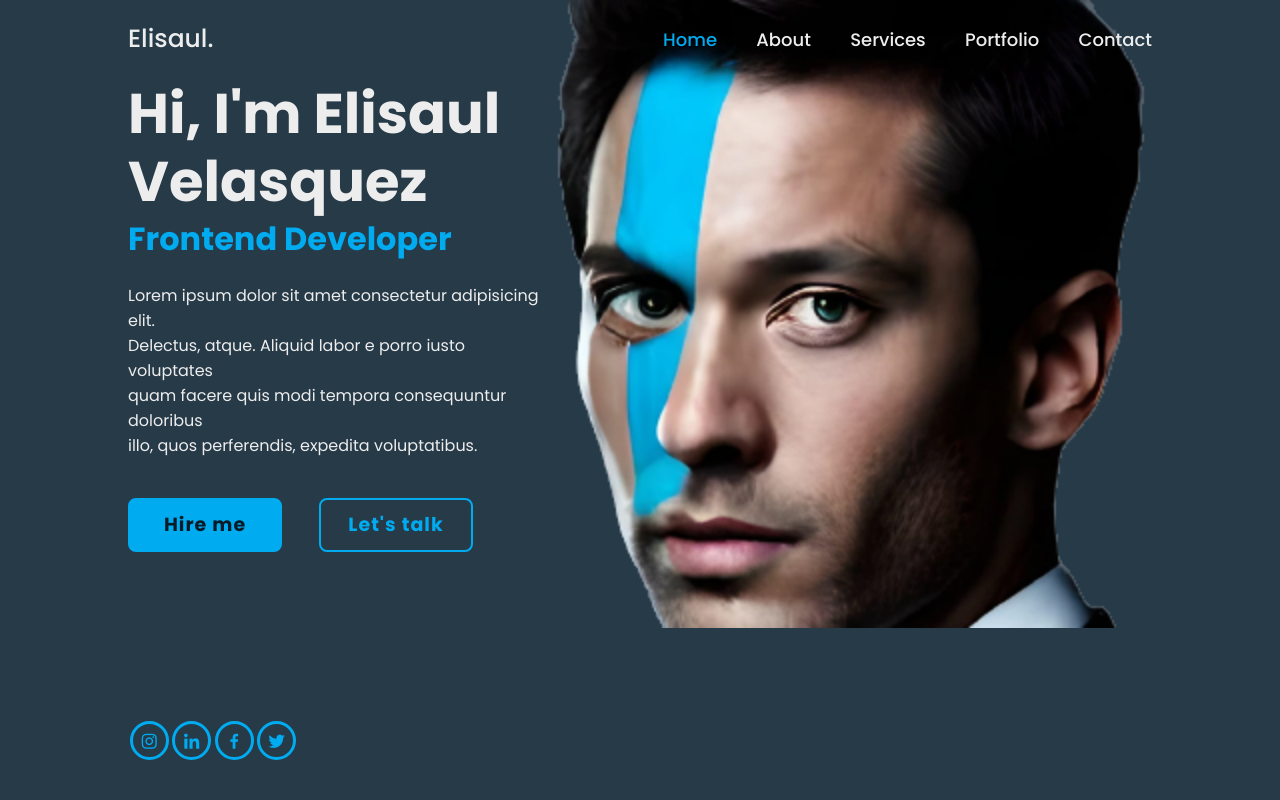
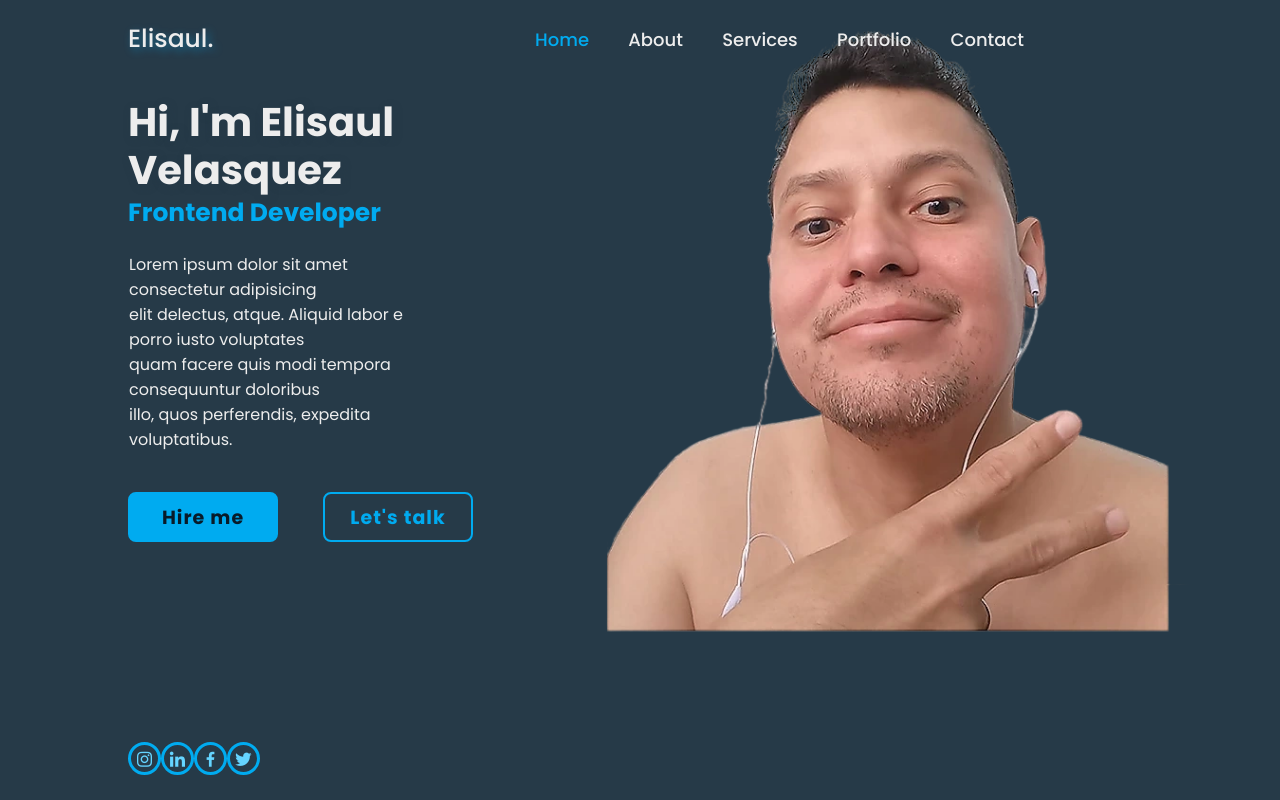
Before and after one commit to SaulDevjr/Proyecto-5-Portfolio-Website-1, a plain HTML site: page index.html in a window 1280 px wide. Drawn offline with nearby package versions, Linux system fonts and the light colour scheme; a web font is replaced by a local one.

Commit message:
Atualizando projeto 1

```diff
--- a/index.html
+++ b/index.html
@@ -27,7 +27,7 @@
             <h1>Hi, I'm Elisaul Velasquez</h1>
             <h3>Frontend Developer</h3>
             <p>Lorem ipsum dolor sit amet consectetur
-                adipisicing elit.<br>Delectus, atque. Aliquid labor
+                adipisicing <br>elit delectus, atque. Aliquid labor
                 e porro iusto voluptates<br>quam facere quis modi
                 tempora consequuntur doloribus<br> illo, quos perferendis,
                 expedita voluptatibus.</p>
@@ -44,11 +44,9 @@
             <a href="https://twitter.com/SaulKmbur"><i class='bx bxl-twitter'></i></a>
         </div>
 
-        <spam class="home-imgHover"></span>
-
+       <spam class="home-imgHover"></span>
 
     </section>
 
-
 </body>
 </html>
--- a/style.css
+++ b/style.css
@@ -1,21 +1,26 @@
-@import url('https://fonts.googleapis.com/css2?family=Poppins:wght@300;400;500;700&family=family=Sarala&display=swap');
-*{
-    margin: 0;
-    padding: 0;
-    font-family: 'Poppins', sans-serif;
+@charset "UTF-8";
+
+@import url("https://fonts.googleapis.com/css2?family=Poppins:wght@300;400;500;700&family=family=Sarala&display=swap");
+
+* {
+  margin: 0px;
+  padding: 0px;
+  font-family: "Poppins", sans-serif;
+  box-sizing: border-box;
 }
 
-body{
+body {
+  width: 100%;
+  height: 100%px;
   color: #ededed;
   background-color: #263a48;
-
 }
 
 .header {
   position: fixed;
   top: 0;
   left: 0;
-    width: 80%;
+  width: 90%;
   padding: 20px 10%;
   background: transparent;
   display: flex;
@@ -26,13 +31,15 @@ body{
 
 .logo {
   position: relative;
+  width: 40%;
   font-size: 25px;
   color: #ededed;
   text-decoration: none;
   font-weight: 500;
+  text-shadow: 3px 3px 8px #00acf073;
 }
 .logo::before {
-    content: '';
+  content: "";
   position: absolute;
   top: 0;
   right: 0;
@@ -40,49 +47,55 @@ body{
   height: 100%;
   background: #263a48;
   animation: showRight 1s ease forwards;
-    animation-delay: .4s;
-
+  animation-delay: 0.2s;
 }
-
 .navbar a {
+  width: 50%;
   font-size: 18px;
   color: #ededed;
   text-decoration: none;
   font-weight: 500;
   margin-left: 35px;
-    transition: .3s;
+  transition: 1s;
 }
 
-.navbar a:hover,
-.navbar a.active {
+.navbar a:hover {
+  color: #00abf0;
+  /*border-top: 2px solid rgba(255, 255, 255, 0.692);*/
+  width: 20px;
+  margin-bottom: 10px;
+  animation: 1s ease forwards;
+  animation-delay: 1.5s;
+}
+.navbar .active {
   color: #00abf0;
 }
-
 .home {
-    height: 100vh;
-    background: url('face3.0.png');
-    background-size: cover;
-    height: 628px;
-    background-position: center;
   display: flex;
   align-items: center;
+  width: 1200px;
+  height: 640px;
+  background: url("/yo.png") no-repeat center;
+  background-size: contain;
+  background-position: 280px 0px;
   padding: 0% 10%;
 }
 
 .home-content {
-    max-width: 600px;
+  max-width: 1000px;
 }
 
 .home-content h1 {
   position: relative;
-    font-size: 56px;
+  font-size: 40px;
   width: 70%;
   font-weight: 700;
   line-height: 1.2;
+  text-shadow: 2px 2px 8px #263a486e;
 }
 
 .home-content h1::before {
-    content: '';
+  content: "";
   position: absolute;
   top: 0;
   right: 0;
@@ -90,20 +103,18 @@ body{
   height: 100%;
   background: #263a48;
   animation: showRight 1s ease forwards;
-    animation-delay: .1s;
+  animation-delay: 0.2s;
 }
-
-
 .home-content h3 {
   position: relative;
-    font-size: 32px;
+  font-size: 25px;
   width: 70%;
   font-weight: 700;
   color: #00abf0;
 }
 
 .home-content h3::before {
-    content: '';
+  content: "";
   position: absolute;
   top: 0;
   right: 0;
@@ -111,19 +122,18 @@ body{
   height: 100%;
   background: #263a48;
   animation: showRight 1s ease forwards;
-    animation-delay: 1.3s;
+  animation-delay: 0.5s;
 }
-
 
 .home-content p {
   position: relative;
   font-size: 16px;
-    width: 70%;
-    margin: 20px 0 40px;
+  width: 65%;
+  margin: 20px 0 40px 1px;
 }
 
 .home-content p::before {
-    content: '';
+  content: "";
   position: absolute;
   top: 0;
   right: 0;
@@ -131,7 +141,7 @@ body{
   height: 100%;
   background: #263a48;
   animation: showRight 1s ease forwards;
-    animation-delay: 1.6s;
+  animation-delay: 0.5s;
 }
 
 .home-content .btn-box {
@@ -143,7 +153,7 @@ body{
 }
 
 .home-content .btn-box::before {
-    content: '';
+  content: "";
   position: absolute;
   top: 0;
   right: 0;
@@ -151,7 +161,7 @@ body{
   height: 110%;
   background: #263a48;
   animation: showRight 1s ease forwards;
-    animation-delay: 1.9s;
+  animation-delay: 1.5s;
   z-index: 2;
 }
 
@@ -172,12 +182,12 @@ body{
   letter-spacing: 1px;
   z-index: 1;
   overflow: hidden;
-    transition: .5s;
+  transition: 0.5s;
 }
 .btn-box a:hover {
   color: #00abf0;
+  box-shadow: 1px 1px 8px rgba(255, 255, 255, 0.411);
 }
-
 
 .btn-box a:nth-child(2) {
   background: transparent;
@@ -192,7 +202,7 @@ body{
 }
 
 .btn-box a::before {
-    content: '';
+  content: "";
   position: absolute;
   top: 0;
   left: 0;
@@ -200,22 +210,91 @@ body{
   height: 100%;
   background: #081b29;
   z-index: -1;
-    transition: .5s;
+  transition: 0.5s;
 }
 .btn-box a:hover::before {
   width: 100%;
 }
-
 .home-sci {
+  display: flex;
+  justify-items: space-around;
   position: absolute;
-    bottom: 40px;
-    width: 170px;
-    display: flex;
-    justify-content: space-around;
+  bottom: 25px;
+  width: 160px;
 }
 
 .home-sci::before {
-    content: '';
+  content: "";
+  position: absolute;
+  top: 0;
+  right: 0;
+  width: 100%;
+  height: 110%;
+  background: #263a48;
+  animation: showRight 1s ease forwards;
+  animation-delay: 2s;
+  z-index: 2;
+}
+
+.home-sci a {
+  position: relative;
+  display: inline-flex;
+  justify-content: space-around;
+  bottom: 0;
+  align-items: center;
+  width: 33px;
+  height: 33px;
+  background: transparent;
+  border: solid #00abf0;
+  border-radius: 50%;
+  font-size: 20px;
+  color: #65d4ff;
+  text-decoration: none;
+  z-index: 1;
+  overflow: hidden;
+}
+
+.home-sci a:hover {
+  color: #081b29;
+  box-shadow: 1px 1px 8px rgba(255, 255, 255, 0.411);
+}
+
+.home-sci a::before {
+  content: "";
+  position: absolute;
+  top: 0;
+  left: 0;
+  width: 0;
+  height: 100%;
+  background: #00abf0;
+  z-index: -1;
+  transition: 0.5s;
+}
+.home-sci a:hover::before {
+  width: 100%;
+}
+
+.home-imgHover {
+  position: absolute;
+  top: 0;
+  right: 0px;
+  bottom: 30px;
+  width: 835px;
+  height: 650px;
+  background: transparent;
+  transition: 3s;
+  animation: manipActiveHover 0.1s forwards;
+  animation-delay: 2.2s;
+  pointer-events: none;
+}
+
+.home-imgHover:hover {
+  background: #263a48;
+  opacity: 0.8;
+}
+
+.home-imgHover::after {
+  content: "";
   position: absolute;
   top: 0;
   right: 0;
@@ -224,75 +303,6 @@ body{
   background: #263a48;
   animation: showRight 1s ease forwards;
   animation-delay: 2.5s;
-    z-index: 2;
-}
-
-
-.home-sci a {
-    position: relative;
-    display: inline-flex;
-    justify-content: center;
-    align-items: center;
-    width: 33px;
-    height: 33px;
-    background: transparent;
-    border: solid #00abf0;
-    border-radius: 50%;
-    font-size: 20px;
-    color: #00abf0;
-    text-decoration: none;
-    z-index: 1;
-    overflow: hidden;
-}
-
-.home-sci a:hover {
-    color: #081b29;
-}
-
-.home-sci a::before {
-    content: '';
-    position: absolute;
-    top: 0;
-    left: 0;
-    width: 0;
-    height: 100%;
-    background: #00abf0;
-    z-index: -1;
-    transition: .5s;
-}
-.home-sci a:hover::before {
-    width: 100%;
-}
-
-.home-imgHover {
-    position: absolute;
-    top: 0;
-    bottom: 0;
-    right: 30px;
-    width: 740px;
-    height: 100%;
-    background: transparent;
-    transition: 3s;
-    animation: manipActiveHover .1s forwards;
-    animation-delay: 4s;
-    pointer-events: none;
-}
-
-.home-imgHover:hover {
-    background: #263a48;
-    opacity: .8;
-}
-
-.home-imgHover::after {
-    content: '';
-    position: absolute;
-    top: 0;
-    right: 0;
-    width: 100%;
-    height: 110%;
-    background: #263a48;
-    animation: showRight 1s ease forwards;
-    animation-delay: 3s;
   z-index: 100;
 }
 
@@ -305,7 +315,6 @@ body{
 }
 
 @keyframes manipActiveHover {
-
   100% {
     pointer-events: auto;
   }
```
Also changed, not shown: face 2.png (deleted), face 2_clipdrop-enhance.png (deleted), face3.0.png (deleted), notesdelproyecto.txt, yo.png (added). Lines whose indentation alone changed are shown as unchanged.
